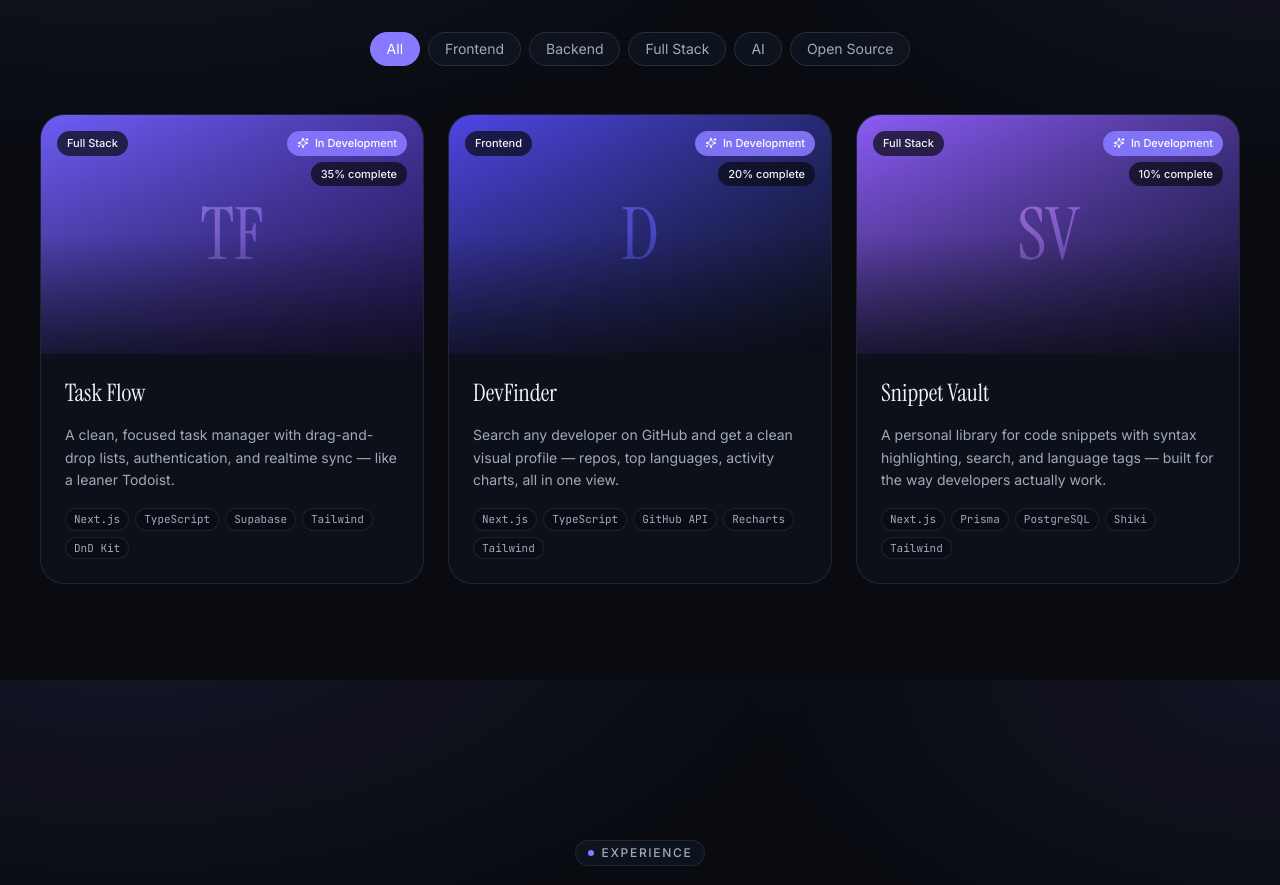
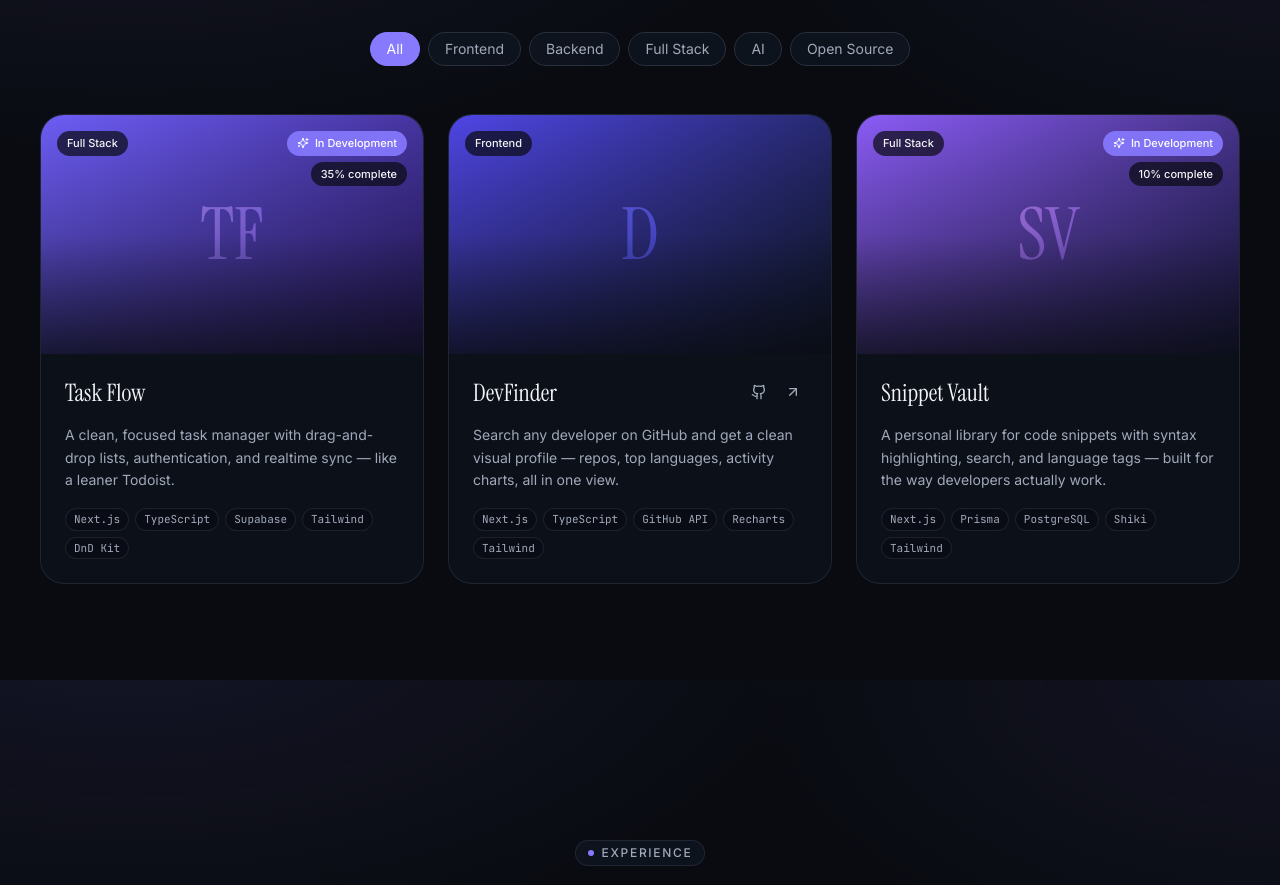
Before and after one commit to Dalga02/aysar-portfolio, a Next.js app: page / in a window 1280 px wide. Shown: the part 4120-5005 px from the top of the page. Built offline with nearby package versions, Linux system fonts and the light colour scheme; no server answers.

Commit message:
Update DevFinder project status to live

```diff
--- a/data/projects.ts
+++ b/data/projects.ts
@@ -27,8 +27,10 @@ export const projects: Project[] = [
       "Search any developer on GitHub and get a clean visual profile — repos, top languages, activity charts, all in one view.",
     tags: ["Next.js", "TypeScript", "GitHub API", "Recharts", "Tailwind"],
     category: "Frontend",
-    status: "coming-soon",
-    progress: 20,
+    status: "live",
+    progress: 100,
+    demo: "https://devfinder.aysardalgamouni.com",
+    github: "https://github.com/Dalga02/devfinder",
   },
   {
     title: "Snippet Vault",
```
